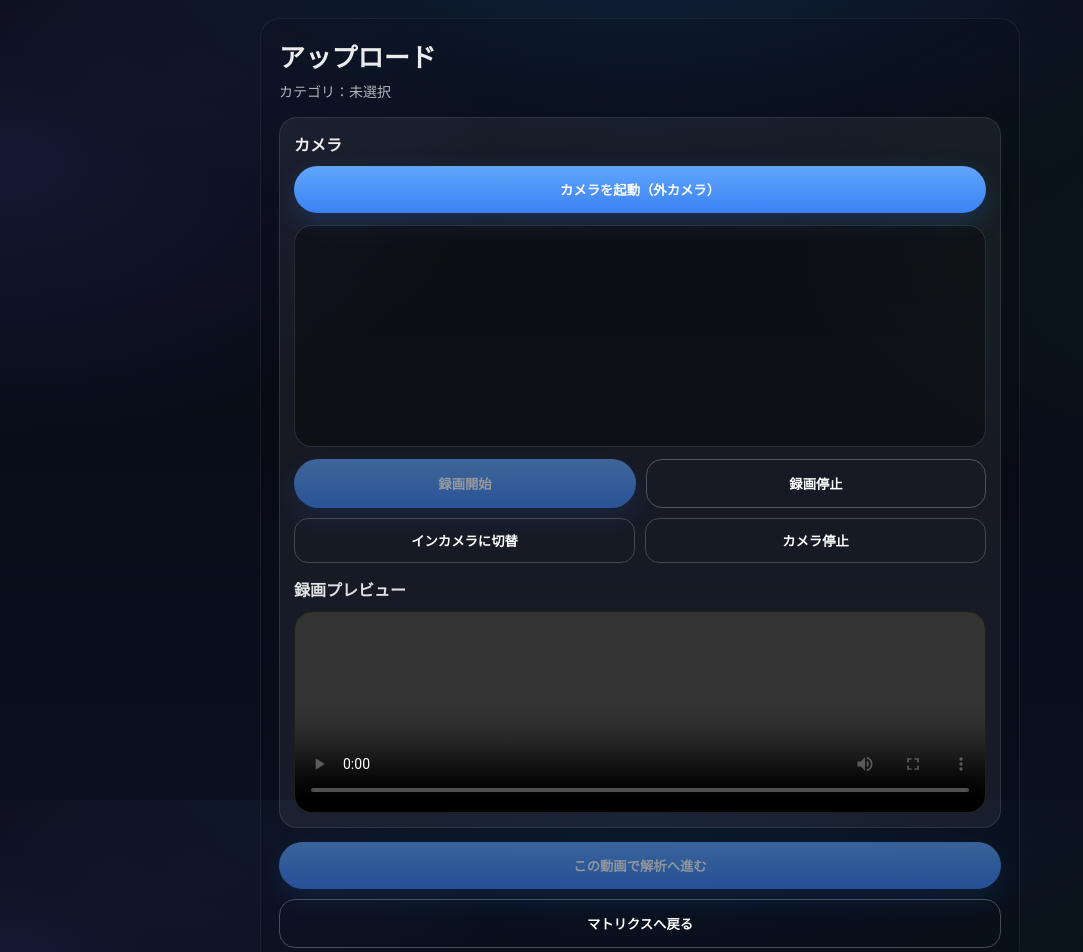
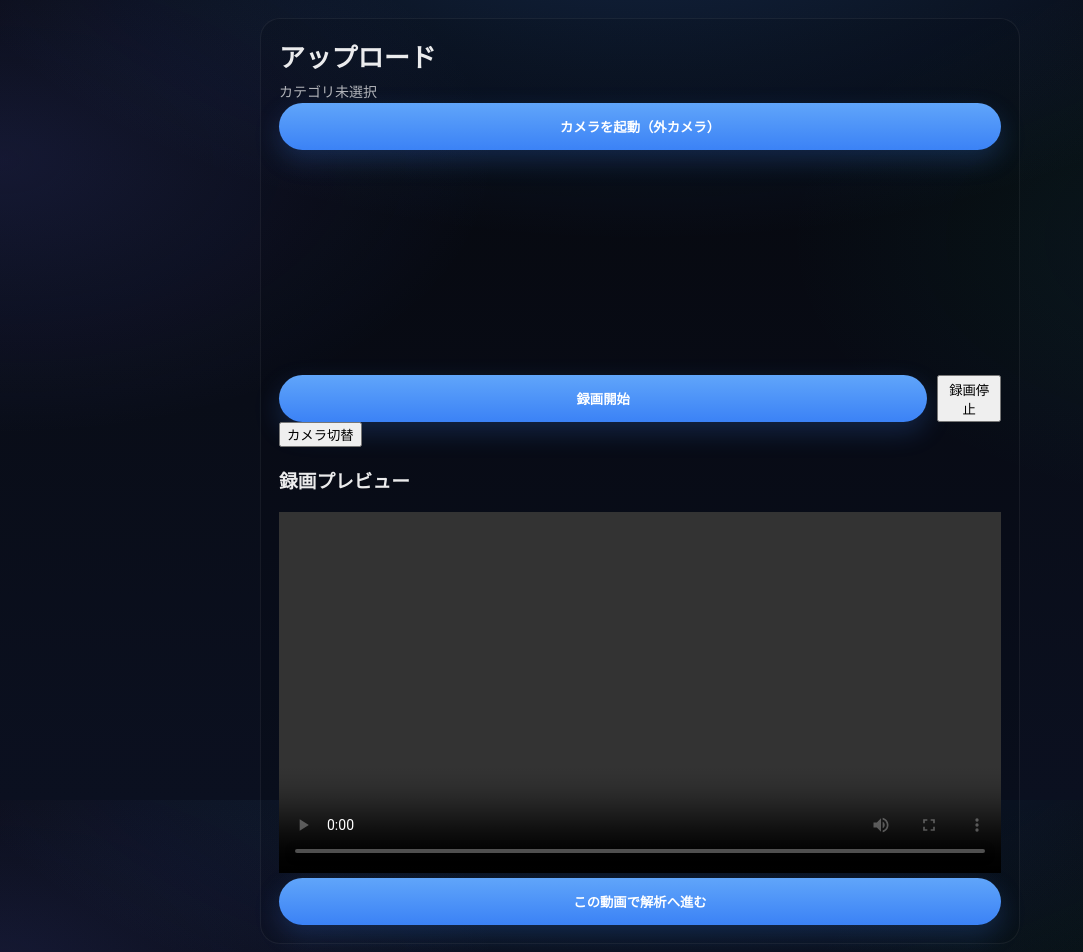
Before and after one commit to dousoukai86-source/batting-os, a Next.js app: page /upload in a window 1280 px wide. Shown: the top 952 px of the page, without its empty margins (0-1083 px from the left). Built offline with nearby package versions, Linux system fonts and the light colour scheme.

Commit message:
fix: persist last movie in localStorage

```diff
--- a/src/app/upload/UploadClient.tsx
+++ b/src/app/upload/UploadClient.tsx
@@ -9,11 +9,9 @@ type CatNum = 1 | 2 | 3 | 4;
 function toCatNum(v: string | null): CatNum | null {
   if (!v) return null;
 
-  // 数字(1-4)
   const n = Number(v);
   if (n === 1 || n === 2 || n === 3 || n === 4) return n;
 
-  // ローマ(I/II/III/IV)
   const s = v.toUpperCase();
   if (s === "I") return 1;
   if (s === "II") return 2;
@@ -24,25 +22,32 @@ function toCatNum(v: string | null): CatNum | null {
 }
 
 function typeLabel(type: CatNum) {
-  return type === 1 ? "Ⅰ 前伸傾向" : type === 2 ? "Ⅱ 前沈傾向" : type === 3 ? "Ⅲ 後伸傾向" : "Ⅳ 後沈傾向";
+  return type === 1
+    ? "Ⅰ 前伸傾向"
+    : type === 2
+    ? "Ⅱ 前沈傾向"
+    : type === 3
+    ? "Ⅲ 後伸傾向"
+    : "Ⅳ 後沈傾向";
 }
 
-// iPhone Safariでプレビューが真っ黒になりがち → mp4 優先で選ぶ
 function pickMimeType() {
   const candidates = [
-    // Safari(対応していれば) mp4(H.264) が最強
     "video/mp4;codecs=avc1.42E01E,mp4a.40.2",
     "video/mp4",
-    // だめなら webm
     "video/webm;codecs=vp9,opus",
     "video/webm;codecs=vp8,opus",
     "video/webm",
   ];
 
   for (const t of candidates) {
-    if (typeof MediaRecorder !== "undefined" && MediaRecorder.isTypeSupported?.(t)) return t;
+    if (
+      typeof MediaRecorder !== "undefined" &&
+      MediaRecorder.isTypeSupported?.(t)
+    )
+      return t;
   }
-  return ""; // 未指定で作る(最後の手段)
+  return "";
 }
 
 export default function UploadClient() {
@@ -56,27 +61,26 @@ export default function UploadClient() {
   const streamRef = useRef<MediaStream | null>(null);
   const recorderRef = useRef<MediaRecorder | null>(null);
   const chunksRef = useRef<BlobPart[]>([]);
-  const previewUrlRef = useRef<string | null>(null); // revoke用
+  const previewUrlRef = useRef<string | null>(null);
 
-  const [errMsg, setErrMsg] = useState<string>("");
-  const [camState, setCamState] = useState<"off" | "on">("off");
-  const [recState, setRecState] = useState<"idle" | "rec" | "saving">("idle");
-
-  const [useBackCam, setUseBackCam] = useState(true); // 外カメラ優先
   const [savedId, setSavedId] = useState<string | null>(null);
   const [previewUrl, setPreviewUrl] = useState<string | null>(null);
+  const [useBackCam, setUseBackCam] = useState(true);
+  const [errMsg, setErrMsg] = useState("");
 
-  // クリーンアップ
   useEffect(() => {
     return () => {
       stopCamera();
-      if (previewUrlRef.current) URL.revokeObjectURL(previewUrlRef.current);
+      if (previewUrlRef.current) {
+        URL.revokeObjectURL(previewUrlRef.current);
+      }
     };
-    // eslint-disable-next-line react-hooks/exhaustive-deps
   }, []);
 
   function setPreview(url: string | null) {
-    if (previewUrlRef.current) URL.revokeObjectURL(previewUrlRef.current);
+    if (previewUrlRef.current) {
+      URL.revokeObjectURL(previewUrlRef.current);
+    }
     previewUrlRef.current = url;
     setPreviewUrl(url);
   }
@@ -86,335 +90,125 @@ export default function UploadClient() {
     setSavedId(null);
     setPreview(null);
 
-    if (typeof navigator === "undefined" || !navigator.mediaDevices?.getUserMedia) {
-      setErrMsg("このブラウザ/端末ではカメラAPIが使えません。");
-      return;
-    }
-
-    // 既に起動中なら止めてから
-    await stopCamera();
-
     try {
-      // iPhoneは environment が外カメラ
-      const constraints: MediaStreamConstraints = {
+      const stream = await navigator.mediaDevices.getUserMedia({
         audio: true,
         video: {
           facingMode: useBackCam ? { ideal: "environment" } : { ideal: "user" },
-          width: { ideal: 1280 },
-          height: { ideal: 720 },
         },
-      };
+      });
 
-      const stream = await navigator.mediaDevices.getUserMedia(constraints);
       streamRef.current = stream;
 
       if (videoRef.current) {
         videoRef.current.srcObject = stream;
-        await videoRef.current.play().catch(() => {});
+        await videoRef.current.play();
       }
-      setCamState("on");
     } catch (e: any) {
-      setCamState("off");
-      setErrMsg(e?.message ?? "カメラ起動に失敗しました。");
+      setErrMsg("カメラ起動失敗");
     }
   }
 
-  async function stopCamera() {
-    try {
-      recorderRef.current?.state === "recording" && recorderRef.current?.stop();
-    } catch {}
-
-    recorderRef.current = null;
-    chunksRef.current = [];
-
-    const s = streamRef.current;
-    if (s) {
-      s.getTracks().forEach((t) => t.stop());
-    }
+  function stopCamera() {
+    streamRef.current?.getTracks().forEach((t) => t.stop());
     streamRef.current = null;
-
-    if (videoRef.current) {
-      videoRef.current.srcObject = null;
-    }
-    setCamState("off");
-    setRecState("idle");
+    if (videoRef.current) videoRef.current.srcObject = null;
   }
 
   function startRec() {
-    setErrMsg("");
-    setSavedId(null);
-    setPreview(null);
+    const stream = streamRef.current;
+    if (!stream) return;
 
-    const stream = streamRef.current;
-    if (!stream) {
-      setErrMsg("先にカメラを起動してください。");
-      return;
-    }
-    if (typeof MediaRecorder === "undefined") {
-      setErrMsg("このブラウザは録画(MediaRecorder)に未対応です。");
-      return;
-    }
-
-    chunksRef.current = [];
     const mimeType = pickMimeType();
-
-    let mr: MediaRecorder;
-    try {
-      mr = mimeType ? new MediaRecorder(stream, { mimeType }) : new MediaRecorder(stream);
-    } catch (e: any) {
-      setErrMsg(e?.message ?? "MediaRecorder の初期化に失敗しました。");
-      return;
-    }
+    const mr = mimeType
+      ? new MediaRecorder(stream, { mimeType })
+      : new MediaRecorder(stream);
 
     recorderRef.current = mr;
+    chunksRef.current = [];
 
     mr.ondataavailable = (ev) => {
-      if (ev.data && ev.data.size > 0) chunksRef.current.push(ev.data);
+      if (ev.data.size > 0) chunksRef.current.push(ev.data);
     };
 
     mr.onstop = async () => {
-      setRecState("saving");
-      try {
-        const type = mr.mimeType || (mimeType || "");
-        const blob = new Blob(chunksRef.current, { type: type || "video/mp4" });
+      const blob = new Blob(chunksRef.current, {
+        type: mr.mimeType || "video/mp4",
+      });
 
-        // 保存
-        const id = await saveVideo(blob, blob.type || type || "video/mp4");
+      const id = await saveVideo(blob, blob.type);
       setSavedId(id);
 
-        // ✅ 追加：最後に保存した動画IDを記憶（解析で拾えるように）
-        try {
+      // ★★★★★ 超重要 ★★★★★
+      // 最後の動画を localStorage に保存
       localStorage.setItem("batting_os_last_movie", `video:${id}`);
-        } catch {}
 
-        // プレビューURL（Safariが読める形式なら再生可能）
       const url = await getVideoObjectURL(id);
       if (url) setPreview(url);
-
-        setRecState("idle");
-      } catch (e: any) {
-        setRecState("idle");
-        setErrMsg(e?.message ?? "保存に失敗しました。");
-      }
     };
 
-    try {
-      mr.start(1000); // 1秒ごとにdataavailable（安定）
-      setRecState("rec");
-    } catch (e: any) {
-      setErrMsg(e?.message ?? "録画開始に失敗しました。");
-    }
+    mr.start();
   }
 
   function stopRec() {
-    const mr = recorderRef.current;
-    if (!mr) return;
-    if (mr.state === "recording") {
-      try {
-        mr.stop();
-      } catch (e: any) {
-        setErrMsg(e?.message ?? "録画停止に失敗しました。");
-      }
-    }
+    recorderRef.current?.stop();
   }
 
   function goAnalyze() {
-    if (!category) {
-      alert("カテゴリが未選択です。マトリクスから入り直してください。");
-      router.push("/matrix");
-      return;
+    if (!category) return;
+    if (!savedId) return;
+
+    router.push(
+      `/analyze/${category}?movie=${encodeURIComponent(
+        `video:${savedId}`
+      )}`
+    );
   }
-    if (!savedId) {
-      alert("先に録画して保存してください。");
-      return;
-    }
-    // Analyze側で movie=video:<id> を解決する
-    router.push(`/analyze/${category}?movie=${encodeURIComponent(`video:${savedId}`)}`);
-  }
-
-  const title = category ? `カテゴリ：${typeLabel(category)}` : "カテゴリ：未選択";
 
   return (
     <main>
       <div className="page">
         <div className="title">アップロード</div>
-        <div className="desc">{title}</div>
+        <div className="desc">
+          {category ? `カテゴリ：${typeLabel(category)}` : "カテゴリ未選択"}
+        </div>
 
-        <div
-          style={{
-            marginTop: 14,
-            padding: 14,
-            borderRadius: 18,
-            background: "rgba(255,255,255,0.06)",
-            border: "1px solid rgba(255,255,255,0.10)",
-          }}
-        >
-          <div style={{ fontWeight: 900, marginBottom: 10 }}>カメラ</div>
-
-          <button
-            type="button"
-            className="cta"
-            onClick={startCamera}
-            disabled={camState === "on" || recState !== "idle"}
-          >
-            {useBackCam ? "カメラを起動（外カメラ）" : "カメラを起動（インカメラ）"}
+        <button className="cta" onClick={startCamera}>
+          カメラを起動（外カメラ）
         </button>
 
-          <div
-            style={{
-              marginTop: 12,
-              borderRadius: 18,
-              overflow: "hidden",
-              border: "1px solid rgba(255,255,255,0.12)",
-              background: "rgba(0,0,0,0.35)",
-            }}
-          >
         <video
           ref={videoRef}
           muted
           playsInline
-              style={{
-                width: "100%",
-                height: 220,
-                objectFit: "cover",
-                display: "block",
-              }}
+          style={{ width: "100%", height: 220 }}
         />
+
+        <div style={{ display: "flex", gap: 10 }}>
+          <button className="cta" onClick={startRec}>
+            録画開始
+          </button>
+          <button onClick={stopRec}>録画停止</button>
         </div>
 
-          <div style={{ display: "flex", gap: 10, marginTop: 12 }}>
-            <button
-              type="button"
-              className="cta"
-              onClick={startRec}
-              disabled={camState !== "on" || recState !== "idle"}
-              style={{ flex: 1 }}
-            >
-              録画開始
+        <button onClick={() => setUseBackCam(!useBackCam)}>
+          カメラ切替
         </button>
 
-            <button
-              type="button"
-              onClick={stopRec}
-              disabled={recState !== "rec"}
-              style={{
-                flex: 1,
-                background: "transparent",
-                border: "1px solid rgba(255,255,255,0.25)",
-                color: "#fff",
-                padding: "14px",
-                borderRadius: 16,
-                fontWeight: 800,
-              }}
-            >
-              録画停止
-            </button>
-          </div>
-
-          <div style={{ display: "flex", gap: 10, marginTop: 10 }}>
-            <button
-              type="button"
-              onClick={() => {
-                // 切替 → 一旦停止してから
-                const next = !useBackCam;
-                setUseBackCam(next);
-                stopCamera();
-                setErrMsg("");
-              }}
-              style={{
-                flex: 1,
-                background: "transparent",
-                border: "1px solid rgba(255,255,255,0.20)",
-                color: "#fff",
-                padding: "12px",
-                borderRadius: 14,
-                fontWeight: 800,
-              }}
-              disabled={recState !== "idle"}
-            >
-              {useBackCam ? "インカメラに切替" : "外カメラに切替"}
-            </button>
-
-            <button
-              type="button"
-              onClick={stopCamera}
-              style={{
-                flex: 1,
-                background: "transparent",
-                border: "1px solid rgba(255,255,255,0.20)",
-                color: "#fff",
-                padding: "12px",
-                borderRadius: 14,
-                fontWeight: 800,
-              }}
-            >
-              カメラ停止
-            </button>
-          </div>
-
-          {errMsg && (
-            <div style={{ marginTop: 10, opacity: 0.9, lineHeight: 1.6 }}>
-              ⚠️ {errMsg}
-            </div>
-          )}
-
-          <div style={{ marginTop: 14, fontWeight: 900, opacity: 0.95 }}>録画プレビュー</div>
-
-          <div
-            style={{
-              marginTop: 10,
-              borderRadius: 18,
-              overflow: "hidden",
-              border: "1px solid rgba(255,255,255,0.12)",
-              background: "#000",
-            }}
-          >
+        <div>
+          <h3>録画プレビュー</h3>
           <video
             src={previewUrl ?? ""}
             controls
             playsInline
-              preload="metadata"
-              style={{
-                width: "100%",
-                height: 200,
-                objectFit: "contain",
-                display: "block",
-              }}
+            style={{ width: "100%" }}
           />
         </div>
 
-          {savedId && (
-            <div style={{ marginTop: 10, opacity: 0.95 }}>
-              ✅ 保存完了（id: {savedId}）
-            </div>
-          )}
-        </div>
+        {savedId && <div>✅ 保存完了（id: {savedId}）</div>}
 
-        <button
-          type="button"
-          className="cta"
-          onClick={goAnalyze}
-          disabled={!savedId || recState !== "idle"}
-          style={{ marginTop: 14 }}
-        >
+        <button className="cta" onClick={goAnalyze}>
           この動画で解析へ進む
-        </button>
-
-        <button
-          type="button"
-          onClick={() => router.push("/matrix")}
-          style={{
-            width: "100%",
-            marginTop: 10,
-            background: "transparent",
-            border: "1px solid rgba(255,255,255,0.25)",
-            color: "#fff",
-            padding: "14px",
-            borderRadius: 16,
-            fontWeight: 800,
-          }}
-        >
-          マトリクスへ戻る
         </button>
       </div>
     </main>
```
Lines whose indentation alone changed are shown as unchanged.
